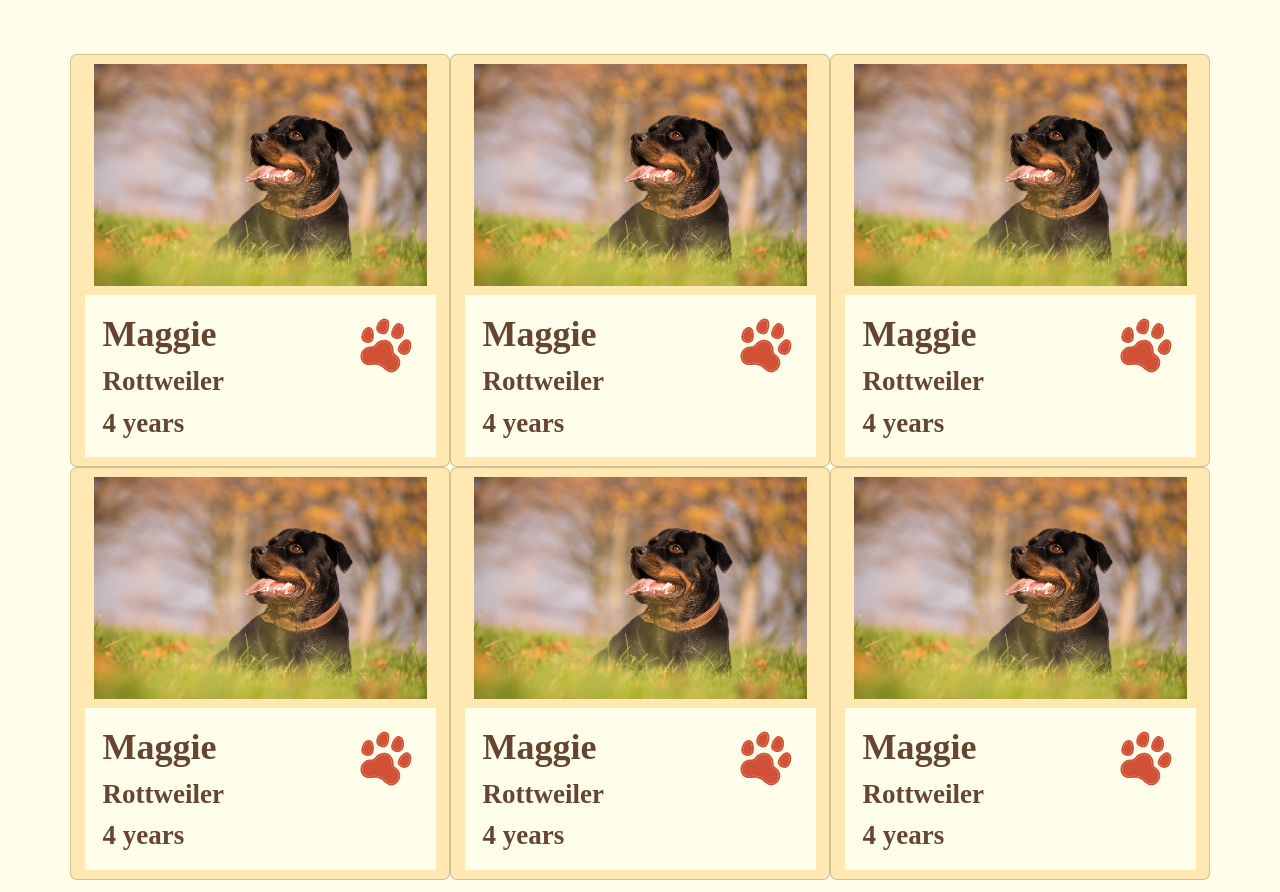
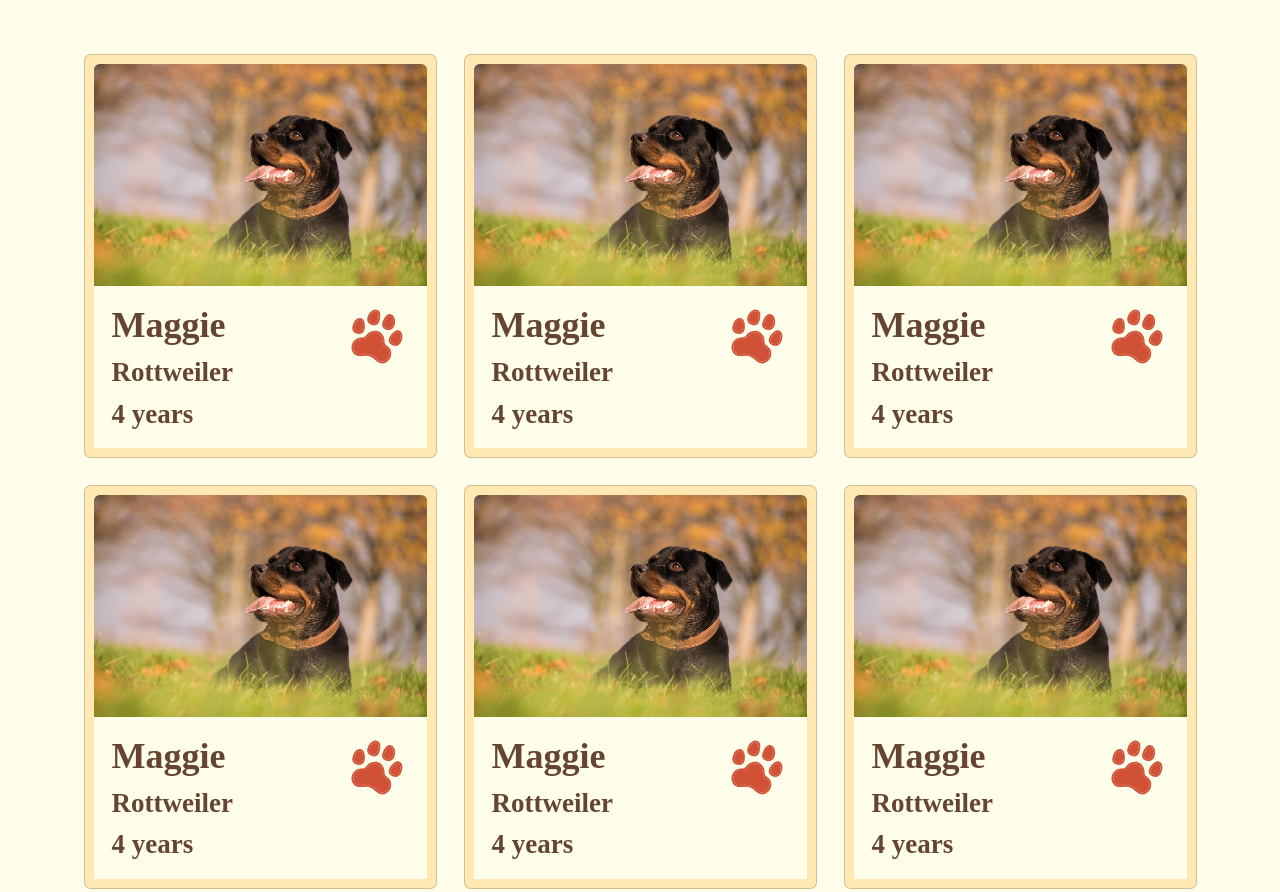
Before and after one commit to AMcD-121/dsn1713_final, a website: page adopt.html in a window 1280 px wide. Shown: the part 719-1611 px from the top of the page. Drawn offline with nearby package versions, Linux system fonts and the light colour scheme; a web font is replaced by a local one.

Commit message:
Reworks the adopt cards and adds a favicon

```diff
--- a/adopt.html
+++ b/adopt.html
@@ -5,6 +5,7 @@
     <meta name="viewport" content="width=device-width, initial-scale=1.0">
     <title> B.A.R.K. - Adoption </title>
     <link rel="stylesheet" href="css/custom.css">
+    <link rel="icon" type="image/x-icon" href="images/icon_bark.ico">
 </head>
 <body>
     <header>
@@ -44,9 +45,10 @@
         </section>
         <section id="adoptable_dogs" class="py-5">
             <div class="container">
-                <div class="row">
-                    <div class="card col-md-4 bg-dark pb-2">
-                        <img src="images/dog_maggie-1.jpg" class="card-img-top p-2 img-fluid" alt="A very cute picture of a rottweiler">
+                <div class="row row-cols-1 row-cols-md-3 gy-4">
+                    <div class="col">
+                        <div class="card bg-dark p-2">
+                            <img src="images/dog_maggie-1.jpg" class="card-img-top" alt="A very cute picture of a rottweiler">
                             <div class="bg-light d-flex">
                                 <div class="card-body">
                                     <h2 class="card-title text-primary"> Maggie </h2>
@@ -56,8 +58,10 @@
                                 <img src="images/card_paw-print.svg" height="100" alt="A dog paw print" class="p-3">
                             </div>
                         </div>
-                    <div class="card col-md-4 bg-dark pb-2">
-                        <img src="images/dog_maggie-1.jpg" class="card-img-top p-2" alt="A very cute picture of a rottweiler">
+                    </div>
+                    <div class="col">
+                        <div class="card bg-dark p-2">
+                            <img src="images/dog_maggie-1.jpg" class="card-img-top" alt="A very cute picture of a rottweiler">
                             <div class="bg-light d-flex">
                                 <div class="card-body">
                                     <h2 class="card-title text-primary"> Maggie </h2>
@@ -67,8 +71,10 @@
                                 <img src="images/card_paw-print.svg" height="100" alt="A dog paw print" class="p-3">
                             </div>
                         </div>
-                    <div class="card col-md-4 bg-dark pb-2">
-                        <img src="images/dog_maggie-1.jpg" class="card-img-top p-2" alt="A very cute picture of a rottweiler">
+                    </div>
+                    <div class="col">
+                        <div class="card bg-dark p-2">
+                            <img src="images/dog_maggie-1.jpg" class="card-img-top" alt="A very cute picture of a rottweiler">
                             <div class="bg-light d-flex">
                                 <div class="card-body">
                                     <h2 class="card-title text-primary"> Maggie </h2>
@@ -78,8 +84,10 @@
                                 <img src="images/card_paw-print.svg" height="100" alt="A dog paw print" class="p-3">
                             </div>
                         </div>
-                    <div class="card col-md-4 bg-dark pb-2">
-                        <img src="images/dog_maggie-1.jpg" class="card-img-top p-2" alt="A very cute picture of a rottweiler">
+                    </div>
+                    <div class="col">
+                        <div class="card bg-dark p-2">
+                            <img src="images/dog_maggie-1.jpg" class="card-img-top" alt="A very cute picture of a rottweiler">
                             <div class="bg-light d-flex">
                                 <div class="card-body">
                                     <h2 class="card-title text-primary"> Maggie </h2>
@@ -89,8 +97,10 @@
                                 <img src="images/card_paw-print.svg" height="100" alt="A dog paw print" class="p-3">
                             </div>
                         </div>
-                    <div class="card col-md-4 bg-dark pb-2">
-                        <img src="images/dog_maggie-1.jpg" class="card-img-top p-2" alt="A very cute picture of a rottweiler">
+                    </div>
+                    <div class="col">
+                        <div class="card bg-dark p-2">
+                            <img src="images/dog_maggie-1.jpg" class="card-img-top" alt="A very cute picture of a rottweiler">
                             <div class="bg-light d-flex">
                                 <div class="card-body">
                                     <h2 class="card-title text-primary"> Maggie </h2>
@@ -100,8 +110,10 @@
                                 <img src="images/card_paw-print.svg" height="100" alt="A dog paw print" class="p-3">
                             </div>
                         </div>
-                    <div class="card col-md-4 bg-dark pb-2">
-                        <img src="images/dog_maggie-1.jpg" class="card-img-top p-2" alt="A very cute picture of a rottweiler">
+                    </div>
+                    <div class="col">
+                        <div class="card bg-dark p-2">
+                            <img src="images/dog_maggie-1.jpg" class="card-img-top" alt="A very cute picture of a rottweiler">
                             <div class="bg-light d-flex">
                                 <div class="card-body">
                                     <h2 class="card-title text-primary"> Maggie </h2>
@@ -109,6 +121,7 @@
                                     <p class="card-text h4"> 4 years </p>
                                 </div>
                                 <img src="images/card_paw-print.svg" height="100" alt="A dog paw print" class="p-3">
+                            </div>
                         </div>
                     </div>
                 </div>
--- a/scss/custom.scss
+++ b/scss/custom.scss
@@ -75,3 +75,7 @@ html {
     background-color: rgba($color: #fff, $alpha: .6);
     height: 75vh;
 }
+
+#adoptable_dogs .card-img-top {
+
+}
```
Also changed, not shown: about.html (+1 -0 lines), index.html (+1 -0 lines), images/icon_bark.ico (added). Lines whose indentation alone changed are shown as unchanged.
